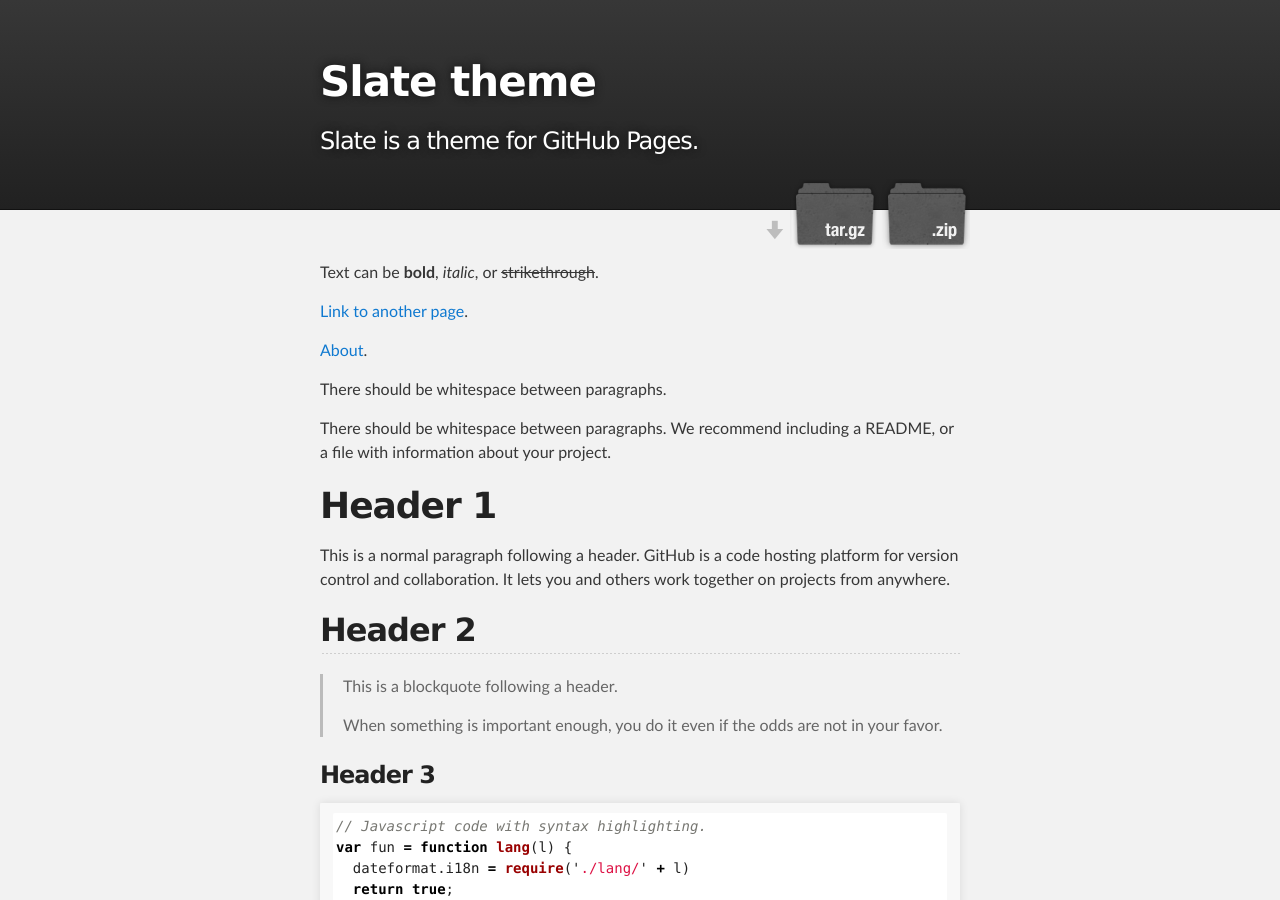
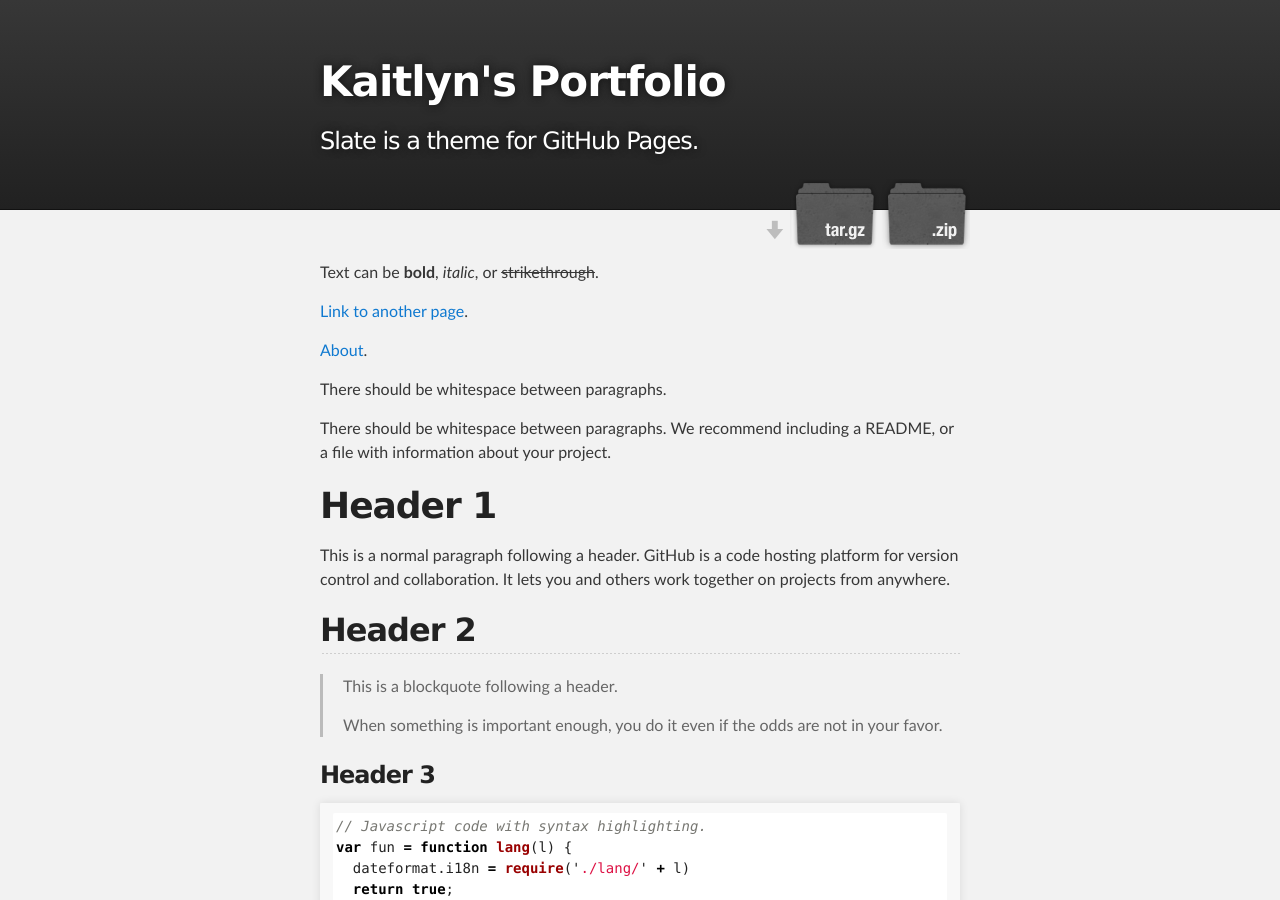
Before and after one commit to kaitlynm1/kaitlynm1.github.io, a Jekyll site: the page built from index.md, in a window 1280 px wide and 900 px high. Built offline with Jekyll 4.4.1, drawn with Linux system fonts in a browser that asks for light colours.

Commit message:
Update default.html

```diff
--- a/_layouts/default.html
+++ b/_layouts/default.html
@@ -19,7 +19,7 @@
         <header class="inner">
           <!--<a id="forkme_banner" href="{{ site.github.repository_url }}">View on GitHub</a>-->
 
-          <h1 id="project_title">{{ site.title | default: site.github.repository_name }}</h1>
+          <h1 id="project_title">{{ "Kaitlyn's Portfolio" }}</h1>
           <h2 id="project_tagline">{{ site.description | default: site.github.project_tagline }}</h2>
 
           {% if site.show_downloads %}
```
